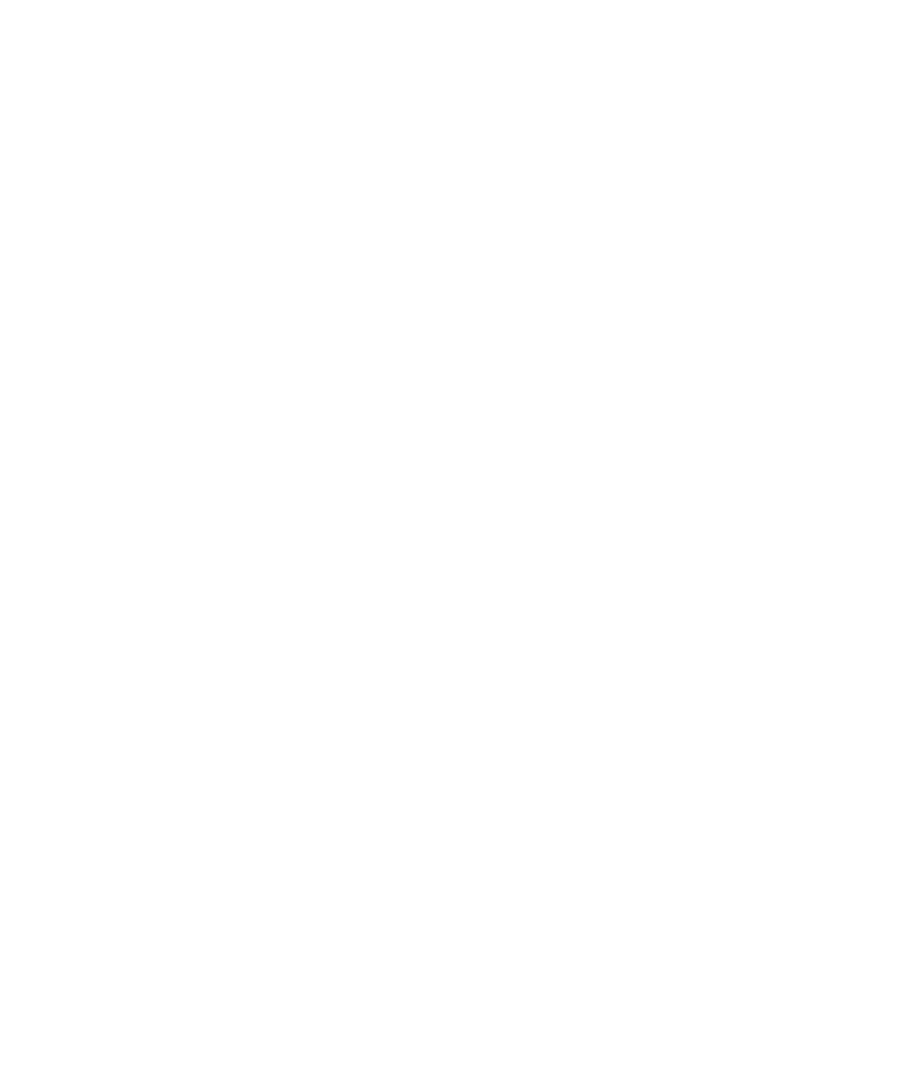
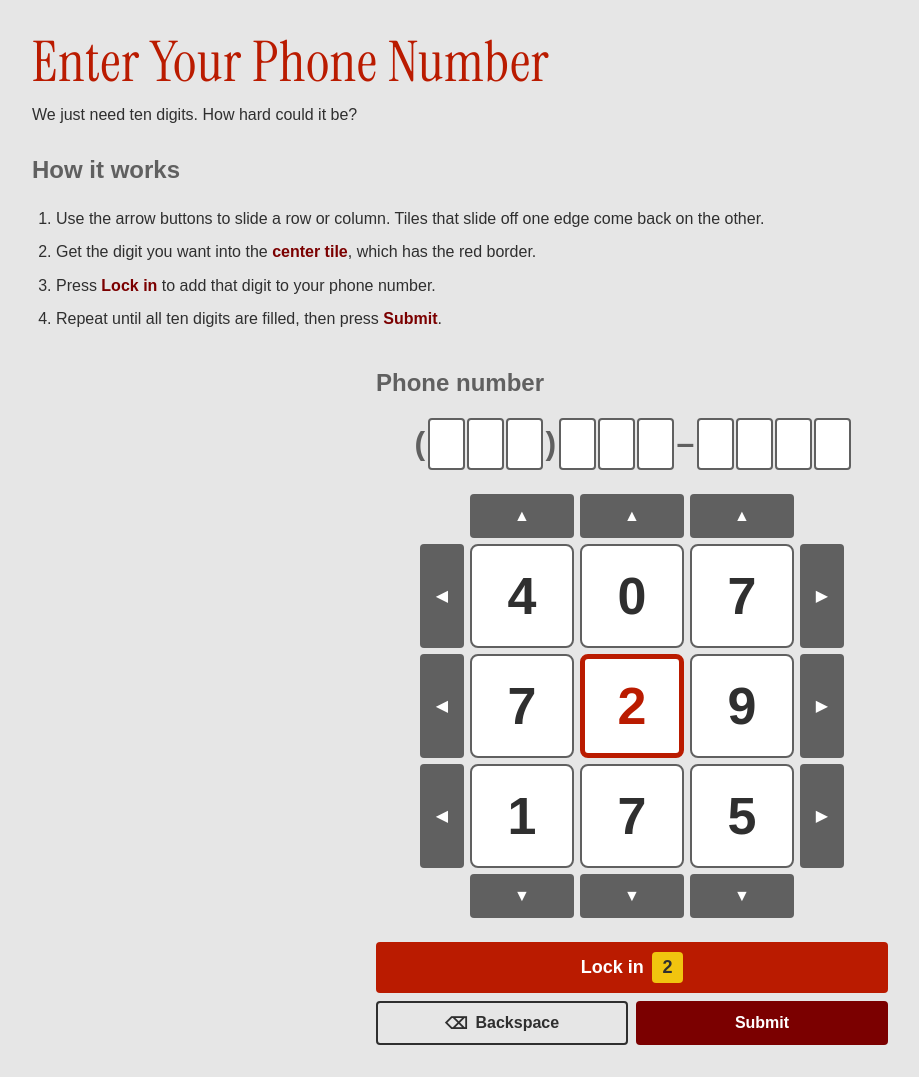
Before and after one commit to moba2646/moba2646.github.io, a plain HTML site: page final/index.html in a window 1280 px wide. Shown: the whole page, without its empty margins (8-927 px from the left). Before the commit the page ends 800 px from the top, so only its background shows below. Drawn offline with Linux system fonts and the light colour scheme; a web font is replaced by a local one.

Commit message:
AI HTML and CSS for final + Midterm empty files

```diff
--- a/final/index.html
+++ b/final/index.html
@@ -0,0 +1,185 @@
+<!DOCTYPE html>
+<html lang="en">
+<head>
+    <meta charset="UTF-8">
+    <meta name="viewport" content="width=device-width, initial-scale=1.0">
+    <title>Enter Your Phone Number</title>
+
+    <link rel="preconnect" href="https://fonts.googleapis.com">
+    <link rel="preconnect" href="https://fonts.gstatic.com" crossorigin>
+    <link href="https://fonts.googleapis.com/css2?family=Google+Sans+Flex:opsz,wght@1..144,1..1000&family=Instrument+Serif:ital@0;1&display=swap" rel="stylesheet">
+
+    <link rel="stylesheet" href="stylesheet.css">
+</head>
+<body>
+    <div class="container">
+        <header class="page-header">
+            <h1>Enter Your Phone Number</h1>
+            <p class="body-text">We just need ten digits. How hard could it be?</p>
+        </header>
+
+        <main class="layout">
+            <!-- ===== Instructions ===== -->
+            <section class="instructions" aria-labelledby="instructions-heading">
+                <h2 id="instructions-heading">How it works</h2>
+                <ol id="instructions-list" class="instructions-list">
+                    <li>Use the arrow buttons to slide a row or column. Tiles that slide off one edge come back on the other.</li>
+                    <li>Get the digit you want into the <strong>center tile</strong>, which has the red border.</li>
+                    <li>Press <strong>Lock in</strong> to add that digit to your phone number.</li>
+                    <li>Repeat until all ten digits are filled, then press <strong>Submit</strong>.</li>
+                </ol>
+            </section>
+
+            <!-- ===== Phone input ===== -->
+            <form id="phone-form" class="phone-form" action="#" method="post" novalidate>
+                <fieldset class="phone-fieldset" aria-describedby="instructions-list">
+                    <legend class="phone-legend">Phone number</legend>
+
+                    <!-- Phone number display.
+                         The boxes are hidden from screen readers. JS keeps
+                         #phone-readable in sync so the number is still read aloud. -->
+                    <div class="phone-display" id="phone-display">
+                        <div class="phone-slots" aria-hidden="true">
+                            <span class="phone-sep">(</span>
+                            <span class="phone-slot" data-slot="0"></span>
+                            <span class="phone-slot" data-slot="1"></span>
+                            <span class="phone-slot" data-slot="2"></span>
+                            <span class="phone-sep">)</span>
+                            <span class="phone-slot" data-slot="3"></span>
+                            <span class="phone-slot" data-slot="4"></span>
+                            <span class="phone-slot" data-slot="5"></span>
+                            <span class="phone-sep">&ndash;</span>
+                            <span class="phone-slot" data-slot="6"></span>
+                            <span class="phone-slot" data-slot="7"></span>
+                            <span class="phone-slot" data-slot="8"></span>
+                            <span class="phone-slot" data-slot="9"></span>
+                        </div>
+                        <p id="phone-readable" class="visually-hidden">No digits entered yet. 10 digits remaining.</p>
+                    </div>
+
+                    <!-- The value that gets submitted. JS fills this in. -->
+                    <input type="hidden" name="phone" id="phone-value" value="">
+
+                    <!-- ===== Cube board =====
+                         Shift buttons: data-axis = "row" | "col"
+                                        data-index = 0 | 1 | 2
+                                        data-direction = "up" | "down" | "left" | "right"
+                         Cells: data-row / data-col (0 to 2). Center cell = data-target -->
+                    <div class="board" id="board">
+
+                        <!-- Column up -->
+                        <button type="button" class="shift-btn" data-axis="col" data-index="0" data-direction="up">
+                            <span class="shift-icon" aria-hidden="true">&#9650;</span>
+                            <span class="visually-hidden">Move column 1 up</span>
+                        </button>
+                        <button type="button" class="shift-btn" data-axis="col" data-index="1" data-direction="up">
+                            <span class="shift-icon" aria-hidden="true">&#9650;</span>
+                            <span class="visually-hidden">Move column 2 up</span>
+                        </button>
+                        <button type="button" class="shift-btn" data-axis="col" data-index="2" data-direction="up">
+                            <span class="shift-icon" aria-hidden="true">&#9650;</span>
+                            <span class="visually-hidden">Move column 3 up</span>
+                        </button>
+
+                        <!-- Row left -->
+                        <button type="button" class="shift-btn" data-axis="row" data-index="0" data-direction="left">
+                            <span class="shift-icon" aria-hidden="true">&#9664;</span>
+                            <span class="visually-hidden">Move row 1 left</span>
+                        </button>
+                        <button type="button" class="shift-btn" data-axis="row" data-index="1" data-direction="left">
+                            <span class="shift-icon" aria-hidden="true">&#9664;</span>
+                            <span class="visually-hidden">Move row 2 left</span>
+                        </button>
+                        <button type="button" class="shift-btn" data-axis="row" data-index="2" data-direction="left">
+                            <span class="shift-icon" aria-hidden="true">&#9664;</span>
+                            <span class="visually-hidden">Move row 3 left</span>
+                        </button>
+
+                        <!-- The 3x3 grid. Reading order is row 1 left to right, then row 2, then row 3. -->
+                        <ol class="cube" id="cube" aria-label="Number grid, 3 by 3">
+                            <li class="cube-cell" data-row="0" data-col="0">
+                                <span class="visually-hidden">Row 1, column 1: </span><span class="cube-digit">4</span>
+                            </li>
+                            <li class="cube-cell" data-row="0" data-col="1">
+                                <span class="visually-hidden">Row 1, column 2: </span><span class="cube-digit">0</span>
+                            </li>
+                            <li class="cube-cell" data-row="0" data-col="2">
+                                <span class="visually-hidden">Row 1, column 3: </span><span class="cube-digit">7</span>
+                            </li>
+                            <li class="cube-cell" data-row="1" data-col="0">
+                                <span class="visually-hidden">Row 2, column 1: </span><span class="cube-digit">7</span>
+                            </li>
+                            <li class="cube-cell cube-cell--target" data-row="1" data-col="1" data-target>
+                                <span class="visually-hidden">Row 2, column 2, lock-in tile: </span><span class="cube-digit">2</span>
+                            </li>
+                            <li class="cube-cell" data-row="1" data-col="2">
+                                <span class="visually-hidden">Row 2, column 3: </span><span class="cube-digit">9</span>
+                            </li>
+                            <li class="cube-cell" data-row="2" data-col="0">
+                                <span class="visually-hidden">Row 3, column 1: </span><span class="cube-digit">1</span>
+                            </li>
+                            <li class="cube-cell" data-row="2" data-col="1">
+                                <span class="visually-hidden">Row 3, column 2: </span><span class="cube-digit">7</span>
+                            </li>
+                            <li class="cube-cell" data-row="2" data-col="2">
+                                <span class="visually-hidden">Row 3, column 3: </span><span class="cube-digit">5</span>
+                            </li>
+                        </ol>
+
+                        <!-- Row right -->
+                        <button type="button" class="shift-btn" data-axis="row" data-index="0" data-direction="right">
+                            <span class="shift-icon" aria-hidden="true">&#9654;</span>
+                            <span class="visually-hidden">Move row 1 right</span>
+                        </button>
+                        <button type="button" class="shift-btn" data-axis="row" data-index="1" data-direction="right">
+                            <span class="shift-icon" aria-hidden="true">&#9654;</span>
+                            <span class="visually-hidden">Move row 2 right</span>
+                        </button>
+                        <button type="button" class="shift-btn" data-axis="row" data-index="2" data-direction="right">
+                            <span class="shift-icon" aria-hidden="true">&#9654;</span>
+                            <span class="visually-hidden">Move row 3 right</span>
+                        </button>
+
+                        <!-- Column down -->
+                        <button type="button" class="shift-btn" data-axis="col" data-index="0" data-direction="down">
+                            <span class="shift-icon" aria-hidden="true">&#9660;</span>
+                            <span class="visually-hidden">Move column 1 down</span>
+                        </button>
+                        <button type="button" class="shift-btn" data-axis="col" data-index="1" data-direction="down">
+                            <span class="shift-icon" aria-hidden="true">&#9660;</span>
+                            <span class="visually-hidden">Move column 2 down</span>
+                        </button>
+                        <button type="button" class="shift-btn" data-axis="col" data-index="2" data-direction="down">
+                            <span class="shift-icon" aria-hidden="true">&#9660;</span>
+                            <span class="visually-hidden">Move column 3 down</span>
+                        </button>
+                    </div>
+
+                    <!-- Announces each move to screen readers, e.g. "Row 2 moved left. Center tile is now 7." -->
+                    <p id="cube-status" class="visually-hidden" role="status"></p>
+
+                    <!-- ===== Controls ===== -->
+                    <div class="controls">
+                        <button type="button" id="lock-btn" class="button button--lock">
+                            Lock in <span id="lock-digit" class="lock-digit">2</span>
+                        </button>
+                        <button type="button" id="backspace-btn" class="button button--outline">
+                            <span aria-hidden="true">&#9003;</span> Backspace
+                        </button>
+                        <button type="submit" id="submit-btn" class="button button--submit">
+                            Submit
+                        </button>
+                    </div>
+
+                    <!-- Errors and confirmation after Submit. JS sets the text and adds .is-error or .is-success. -->
+                    <p id="form-message" class="form-message" role="status"></p>
+                </fieldset>
+            </form>
+        </main>
+
+        <noscript>
+            <p class="form-message is-error">This phone input needs JavaScript. (Honestly, that's the least frustrating part.)</p>
+        </noscript>
+    </div>
+</body>
+</html>
--- /dev/null
+++ b/final/stylesheet.css
@@ -0,0 +1,482 @@
+/* ==========================================================
+   Rubik's Phone Input: styles
+   Tokens come from the class design system template.
+   ========================================================== */
+
+:root {
+    /* Color Palette - 5 Core Colors */
+    --color-primary: #BA1B00;     /* Bright red - Main Brand Color */
+    --color-secondary: #606060;   /* Dim Grey - For number boxes */
+    --color-accent: #7B0000;      /* Passionate Red - Highlight / Warning Color */
+    --color-neutral: #2F2F2F;     /* Deep Slate Gray - Neutral Text and Background */
+    --color-highlight: #f1c40f;   /* Bright Yellow - Accent / Attention Color */
+
+    /* Derived Colors */
+    --color-background: #E6E6E6;
+    --color-surface: #FFFFFF;
+    --color-text-dark: var(--color-neutral);
+    --color-text-light: white;
+
+    /* Typography */
+    --font-primary: 'Instrument Serif', -apple-system, BlinkMacSystemFont, serif;
+    --font-secondary: 'Google Sans Flex', sans-serif;
+
+    /* Spacing System */
+    --spacing-xs: 0.25rem;
+    --spacing-sm: 0.5rem;
+    --spacing-md: 1rem;
+    --spacing-lg: 1.5rem;
+    --spacing-xl: 2rem;
+
+    /* Border Radius */
+    --radius-sm: 4px;
+    --radius-md: 8px;
+    --radius-lg: 12px;
+
+    /* Board sizing (mobile first; scales up with the viewport) */
+    --cell-size: clamp(3.5rem, 16vw, 6.5rem);
+    --arrow-size: 2.75rem;          /* 44px minimum touch target */
+    --board-gap: 0.375rem;
+
+    /* Focus ring */
+    --focus-ring: 3px solid var(--color-neutral);
+}
+
+/* ---------- Reset & base ---------- */
+
+*,
+*::before,
+*::after {
+    margin: 0;
+    padding: 0;
+    box-sizing: border-box;
+}
+
+body {
+    font-family: var(--font-secondary);
+    font-size: 1rem;
+    line-height: 1.6;
+    background-color: var(--color-background);
+    color: var(--color-text-dark);
+    padding: var(--spacing-md);
+}
+
+.container {
+    max-width: 1200px;
+    margin: 0 auto;
+}
+
+/* ---------- Typography ---------- */
+
+h1 {
+    font-family: var(--font-primary);
+    font-size: clamp(2.25rem, 8vw, 3.5rem);
+    font-weight: 400;
+    line-height: 1.1;
+    margin-bottom: var(--spacing-sm);
+    color: var(--color-primary);
+    letter-spacing: 0.05rem;
+}
+
+h2 {
+    font-family: var(--font-secondary);
+    font-size: 1.5rem;
+    font-weight: 600;
+    margin-bottom: var(--spacing-md);
+    color: var(--color-secondary);
+}
+
+.body-text {
+    font-size: 1rem;
+    margin-bottom: var(--spacing-md);
+}
+
+/* ---------- Utilities ---------- */
+
+/* Hidden visually, still read by screen readers */
+.visually-hidden {
+    position: absolute;
+    width: 1px;
+    height: 1px;
+    padding: 0;
+    margin: -1px;
+    overflow: hidden;
+    clip: rect(0 0 0 0);
+    clip-path: inset(50%);
+    white-space: nowrap;
+    border: 0;
+}
+
+:focus-visible {
+    outline: var(--focus-ring);
+    outline-offset: 3px;
+}
+
+/* ---------- Page layout ---------- */
+
+.page-header {
+    margin-bottom: var(--spacing-lg);
+}
+
+.layout {
+    display: grid;
+    gap: var(--spacing-xl);
+}
+
+.instructions-list {
+    padding-left: var(--spacing-lg);
+    display: grid;
+    gap: var(--spacing-sm);
+}
+
+.instructions-list strong {
+    color: var(--color-accent);
+}
+
+/* ---------- Form shell ---------- */
+
+.phone-form {
+    width: 100%;
+    max-width: 32rem;
+    margin-inline: auto;
+}
+
+.phone-fieldset {
+    border: 0;
+    display: grid;
+    justify-items: center;
+    gap: var(--spacing-lg);
+}
+
+.phone-legend {
+    font-size: 1.5rem;
+    font-weight: 600;
+    color: var(--color-secondary);
+    margin-bottom: var(--spacing-md);
+}
+
+/* ---------- Phone number display ---------- */
+
+.phone-display {
+    width: 100%;
+}
+
+.phone-slots {
+    display: flex;
+    justify-content: center;
+    align-items: center;
+    gap: 2px;
+    font-size: clamp(1.25rem, 5vw, 2rem);
+    font-variant-numeric: tabular-nums;
+}
+
+.phone-slot {
+    display: inline-grid;
+    place-items: center;
+    width: 1.15em;
+    height: 1.6em;
+    background-color: var(--color-surface);
+    border: 2px solid var(--color-secondary);
+    border-radius: var(--radius-sm);
+    font-weight: 600;
+    line-height: 1;
+}
+
+/* Next empty slot: JS adds .is-next so users see where the digit will go */
+.phone-slot.is-next {
+    border-color: var(--color-primary);
+    border-width: 3px;
+}
+
+/* Lock-in animation. JS adds .is-new to a slot that was just filled */
+.phone-slot.is-new {
+    animation: pop 250ms ease-out;
+}
+
+.phone-sep {
+    font-weight: 600;
+    color: var(--color-secondary);
+    padding-inline: 1px;
+}
+
+/* ---------- Cube board ----------
+   Five-by-five grid: arrows around the edge, cube in the middle.
+
+          [ ] [up1] [up2] [up3] [ ]
+          [L1]  .     .     .   [R1]
+          [L2]  .   CUBE    .   [R2]
+          [L3]  .     .     .   [R3]
+          [ ] [dn1] [dn2] [dn3] [ ]
+*/
+
+.board {
+    display: grid;
+    grid-template-columns: var(--arrow-size) repeat(3, var(--cell-size)) var(--arrow-size);
+    grid-template-rows: var(--arrow-size) repeat(3, var(--cell-size)) var(--arrow-size);
+    gap: var(--board-gap);
+}
+
+/* Place the cube itself */
+.cube {
+    grid-row: 2 / 5;
+    grid-column: 2 / 5;
+    list-style: none;
+    display: grid;
+    grid-template-columns: repeat(3, 1fr);
+    grid-template-rows: repeat(3, 1fr);
+    gap: var(--board-gap);
+}
+
+.cube-cell {
+    display: grid;
+    place-items: center;
+    background-color: var(--color-surface);
+    border: 2px solid var(--color-secondary);
+    border-radius: var(--radius-md);
+    font-size: calc(var(--cell-size) * 0.5);
+    font-weight: 600;
+    line-height: 1;
+    font-variant-numeric: tabular-nums;
+    user-select: none;
+}
+
+/* The lock-in tile. Thick red border, so it stands out by
+   border width as well as color. */
+.cube-cell--target {
+    border: 5px solid var(--color-primary);
+    color: var(--color-primary);
+}
+
+/* JS adds .is-flashing to the target cell when a digit is locked in */
+.cube-cell--target.is-flashing {
+    animation: flash 300ms ease-out;
+}
+
+/* Optional slide animation. JS can add .is-sliding-left/right/up/down
+   to the cells that moved, then remove it on animationend */
+.cube-cell.is-sliding-left  .cube-digit { animation: slide-left  180ms ease-out; }
+.cube-cell.is-sliding-right .cube-digit { animation: slide-right 180ms ease-out; }
+.cube-cell.is-sliding-up    .cube-digit { animation: slide-up    180ms ease-out; }
+.cube-cell.is-sliding-down  .cube-digit { animation: slide-down  180ms ease-out; }
+
+.cube-digit {
+    display: inline-block;
+}
+
+/* ---------- Shift (arrow) buttons ---------- */
+
+.shift-btn {
+    display: grid;
+    place-items: center;
+    min-width: var(--arrow-size);
+    min-height: var(--arrow-size);
+    background-color: var(--color-secondary);
+    color: var(--color-text-light);
+    border: 2px solid transparent;
+    border-radius: var(--radius-sm);
+    font: inherit;
+    font-size: 1rem;
+    cursor: pointer;
+    transition: background-color 0.2s ease, transform 0.15s ease;
+}
+
+.shift-btn:hover {
+    background-color: var(--color-neutral);
+}
+
+.shift-btn:active {
+    transform: scale(0.92);
+    background-color: var(--color-accent);
+}
+
+/* Grid placement driven by the data attributes */
+.shift-btn[data-direction="up"]    { grid-row: 1; }
+.shift-btn[data-direction="down"]  { grid-row: 5; }
+.shift-btn[data-direction="left"]  { grid-column: 1; }
+.shift-btn[data-direction="right"] { grid-column: 5; }
+
+.shift-btn[data-axis="col"][data-index="0"] { grid-column: 2; }
+.shift-btn[data-axis="col"][data-index="1"] { grid-column: 3; }
+.shift-btn[data-axis="col"][data-index="2"] { grid-column: 4; }
+
+.shift-btn[data-axis="row"][data-index="0"] { grid-row: 2; }
+.shift-btn[data-axis="row"][data-index="1"] { grid-row: 3; }
+.shift-btn[data-axis="row"][data-index="2"] { grid-row: 4; }
+
+/* ---------- Controls ---------- */
+
+.controls {
+    width: 100%;
+    display: grid;
+    grid-template-columns: 1fr 1fr;
+    gap: var(--spacing-sm);
+}
+
+.button {
+    display: inline-flex;
+    align-items: center;
+    justify-content: center;
+    gap: var(--spacing-sm);
+    min-height: 2.75rem;
+    padding: var(--spacing-sm) var(--spacing-md);
+    background-color: var(--color-primary);
+    color: var(--color-text-light);
+    border: 2px solid transparent;
+    border-radius: var(--radius-sm);
+    font-family: var(--font-secondary);
+    font-size: 1rem;
+    font-weight: 600;
+    cursor: pointer;
+    transition: background-color 0.3s ease, transform 0.2s;
+}
+
+.button:hover {
+    background-color: color-mix(in srgb, var(--color-primary) 80%, black);
+    border-color: var(--color-secondary);
+    transform: scale(1.05);
+}
+
+.button:active {
+    transform: scale(0.95);
+}
+
+/* Lock in: full width, most prominent */
+.button--lock {
+    grid-column: 1 / -1;
+    font-size: 1.125rem;
+}
+
+.lock-digit {
+    display: inline-grid;
+    place-items: center;
+    min-width: 1.75em;
+    height: 1.75em;
+    background-color: var(--color-highlight);
+    color: var(--color-neutral);
+    border-radius: var(--radius-sm);
+    font-variant-numeric: tabular-nums;
+}
+
+/* Backspace: outlined */
+.button--outline {
+    background-color: transparent;
+    color: var(--color-neutral);
+    border-color: var(--color-neutral);
+}
+
+.button--outline:hover {
+    background-color: var(--color-surface);
+    border-color: var(--color-neutral);
+}
+
+/* Submit: deep red */
+.button--submit {
+    background-color: var(--color-accent);
+}
+
+.button--submit:hover {
+    background-color: color-mix(in srgb, var(--color-accent) 80%, black);
+}
+
+/* Disabled state. Toggle the `disabled` attribute from JS
+   (e.g. Backspace when empty, Lock in when all 10 digits are full) */
+.button:disabled,
+.shift-btn:disabled {
+    background-color: transparent;
+    color: var(--color-secondary);
+    border: 2px dashed var(--color-secondary);
+    cursor: not-allowed;
+    transform: none;
+}
+
+.button:disabled .lock-digit {
+    background-color: transparent;
+    color: inherit;
+}
+
+/* ---------- Form message ---------- */
+
+.form-message {
+    width: 100%;
+    text-align: center;
+    font-weight: 600;
+}
+
+.form-message:empty {
+    display: none;
+}
+
+.form-message.is-error {
+    color: var(--color-accent);
+    padding: var(--spacing-sm) var(--spacing-md);
+    border-left: 4px solid var(--color-accent);
+    background-color: var(--color-surface);
+}
+
+.form-message.is-success {
+    color: var(--color-neutral);
+    padding: var(--spacing-sm) var(--spacing-md);
+    border-left: 4px solid var(--color-highlight);
+    background-color: var(--color-surface);
+}
+
+/* ---------- Animations ---------- */
+
+@keyframes pop {
+    0%   { transform: scale(0.6); }
+    70%  { transform: scale(1.15); }
+    100% { transform: scale(1); }
+}
+
+@keyframes flash {
+    0%   { background-color: var(--color-highlight); }
+    100% { background-color: var(--color-surface); }
+}
+
+@keyframes slide-left  { from { transform: translateX(60%);  opacity: 0; } }
+@keyframes slide-right { from { transform: translateX(-60%); opacity: 0; } }
+@keyframes slide-up    { from { transform: translateY(60%);  opacity: 0; } }
+@keyframes slide-down  { from { transform: translateY(-60%); opacity: 0; } }
+
+/* ---------- Responsive: desktop (1200px target) ---------- */
+
+@media (min-width: 900px) {
+    body {
+        padding: var(--spacing-xl);
+    }
+
+    .instructions {
+        max-width: 48rem;
+    }
+}
+
+/* ---------- Motion preferences ---------- */
+
+@media (prefers-reduced-motion: reduce) {
+    *,
+    *::before,
+    *::after {
+        animation-duration: 0.01ms !important;
+        animation-iteration-count: 1 !important;
+        transition-duration: 0.01ms !important;
+    }
+
+    .button:hover,
+    .button:active,
+    .shift-btn:active {
+        transform: none;
+    }
+}
+
+/* ---------- Windows High Contrast / forced colors ---------- */
+
+@media (forced-colors: active) {
+    .cube-cell--target {
+        border-style: double;
+        border-width: 8px;
+    }
+
+    .phone-slot.is-next {
+        border-style: dashed;
+    }
+}
```
Also changed, not shown: final/wa14.html (+1 -1 lines), midterm/index.html (added, +14 -0 lines), final/script.js (added), midterm/lab-policies.html (added), midterm/mischief-makers.html (added), midterm/tools.html (added).
